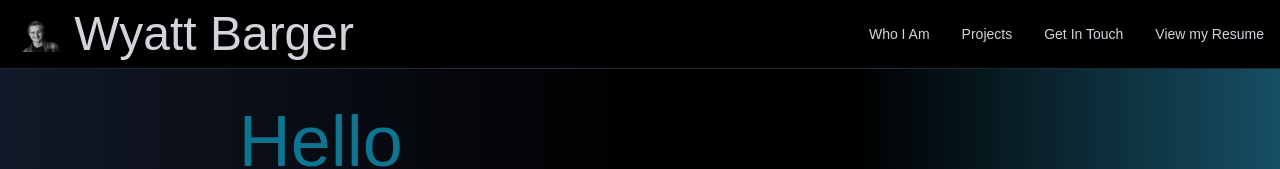
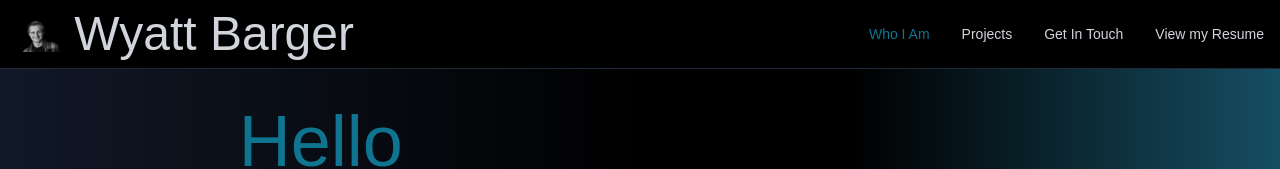
Before and after one commit to wyattbarger/react-portfolio-2023, a React (Vite) app: page / in a window 1280 px wide. Shown: the top 169 px of the page. Built offline with nearby package versions, Linux system fonts and the light colour scheme.

Commit message:
Added the useLocation hook to add cyan-700 text stylings to the NavBar link that is active.

```diff
--- a/src/components/NavBar.jsx
+++ b/src/components/NavBar.jsx
@@ -3,6 +3,7 @@ import { Navbar } from 'flowbite-react'; // Add an import to bring in the Navbar
 import HeadShot from '../assets/AvatarHeadshot.png'; // Add an import to bring in the headshot image. //
 
 function NavBar() { // Add a function to create the NavBar component and conditionally render the links based on the users current location. //
+    const location = useLocation(); // Add a variable to track the current location of the user. //
     // const clientView = useLocation().pathname; // Add a variable to track the URL of the clients current accessed view. //
 
     return (
@@ -20,16 +21,16 @@ function NavBar() { // Add a function to create the NavBar component and conditi
           </Navbar.Brand>
           <Navbar.Toggle />
           <Navbar.Collapse>
-            <Navbar.Link as={Link} to="/" className='text-gray-300 hover:text-cyan-700 transition-all duration-300'>
+            <Navbar.Link as={Link} to="/" className={`text-gray-300 hover:text-cyan-700 transition-all duration-300 ${location.pathname === '/' ? 'text-cyan-700' : ''}`}>
               Who I Am
             </Navbar.Link>
-            <Navbar.Link as={Link} to="/portfolio" className='text-gray-300 hover:text-cyan-700 transition-all duration-300'>
+            <Navbar.Link as={Link} to="/portfolio" className={`text-gray-300 hover:text-cyan-700 transition-all duration-300 ${location.pathname === '/portfolio' ? 'text-cyan-700' : ''}`}>
               Projects
             </Navbar.Link>
-            <Navbar.Link as={Link} to="/contact" className='text-gray-300 hover:text-cyan-700 transition-all duration-300'>
+            <Navbar.Link as={Link} to="/contact" className={`text-gray-300 hover:text-cyan-700 transition-all duration-300 ${location.pathname === '/contact' ? 'text-cyan-700' : ''}`}>
                 Get In Touch
             </Navbar.Link>
-            <Navbar.Link as={Link} to="/resume" className='text-gray-300 hover:text-cyan-700 transition-all duration-300'>
+            <Navbar.Link as={Link} to="/resume" className={`text-gray-300 hover:text-cyan-700 transition-all duration-300 ${location.pathname === '/resume' ? 'text-cyan-700' : ''}`}>
                 View my Resume
             </Navbar.Link>
           </Navbar.Collapse>
```
